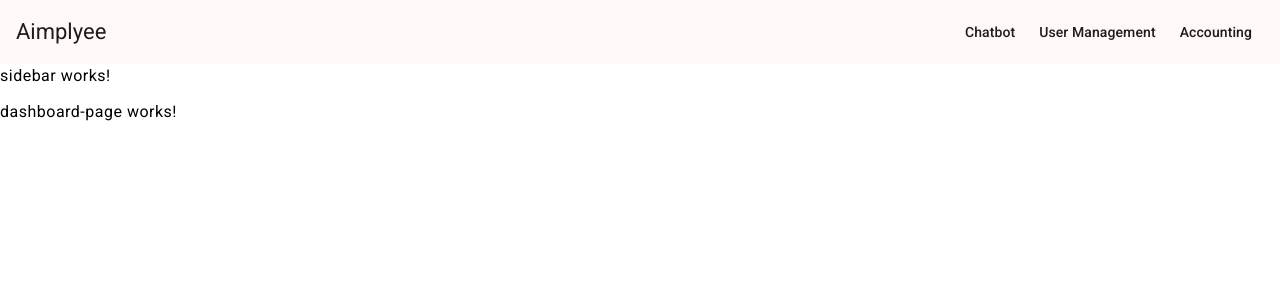
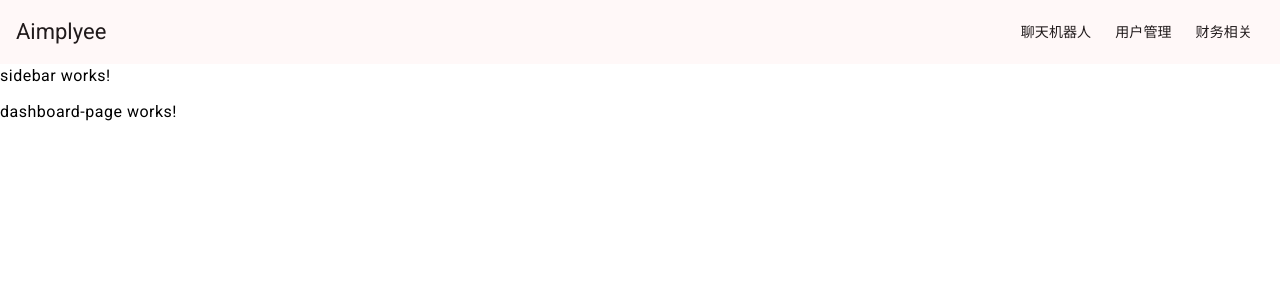
Before and after one commit to InspiroTechnology/aimployee, an Angular app: page /dashboard in a window 1280 px wide. Shown: the top 300 px of the page. Built offline with nearby package versions, Linux system fonts and the light colour scheme.

Commit message:
Update header component buttons to use Chinese labels

```diff
--- a/src/app/layouts/header/header.component.html
+++ b/src/app/layouts/header/header.component.html
@@ -1,7 +1,7 @@
 <mat-toolbar color="primary">
     <span>Aimplyee</span>
     <span class="spacer"></span>
-    <button mat-button routerLink="/chat-bot">Chatbot</button>
-    <button mat-button routerLink="/user-manage">User Management</button>
-    <button mat-button routerLink="/accounting">Accounting</button>
+    <button mat-button routerLink="/chat-bot">聊天机器人</button>
+    <button mat-button routerLink="/user-manage">用户管理</button>
+    <button mat-button routerLink="/accounting">财务相关</button>
 </mat-toolbar>
```
